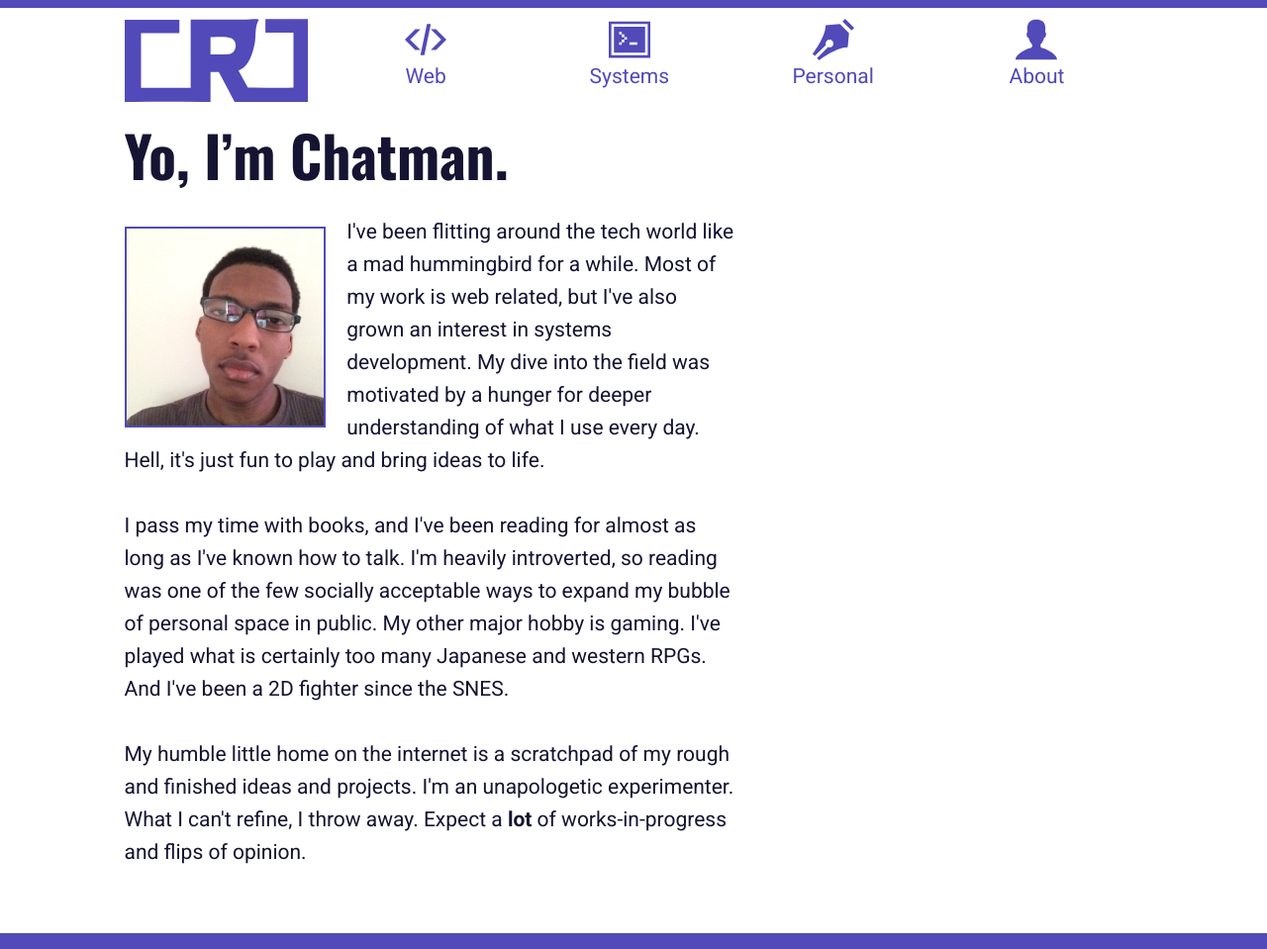
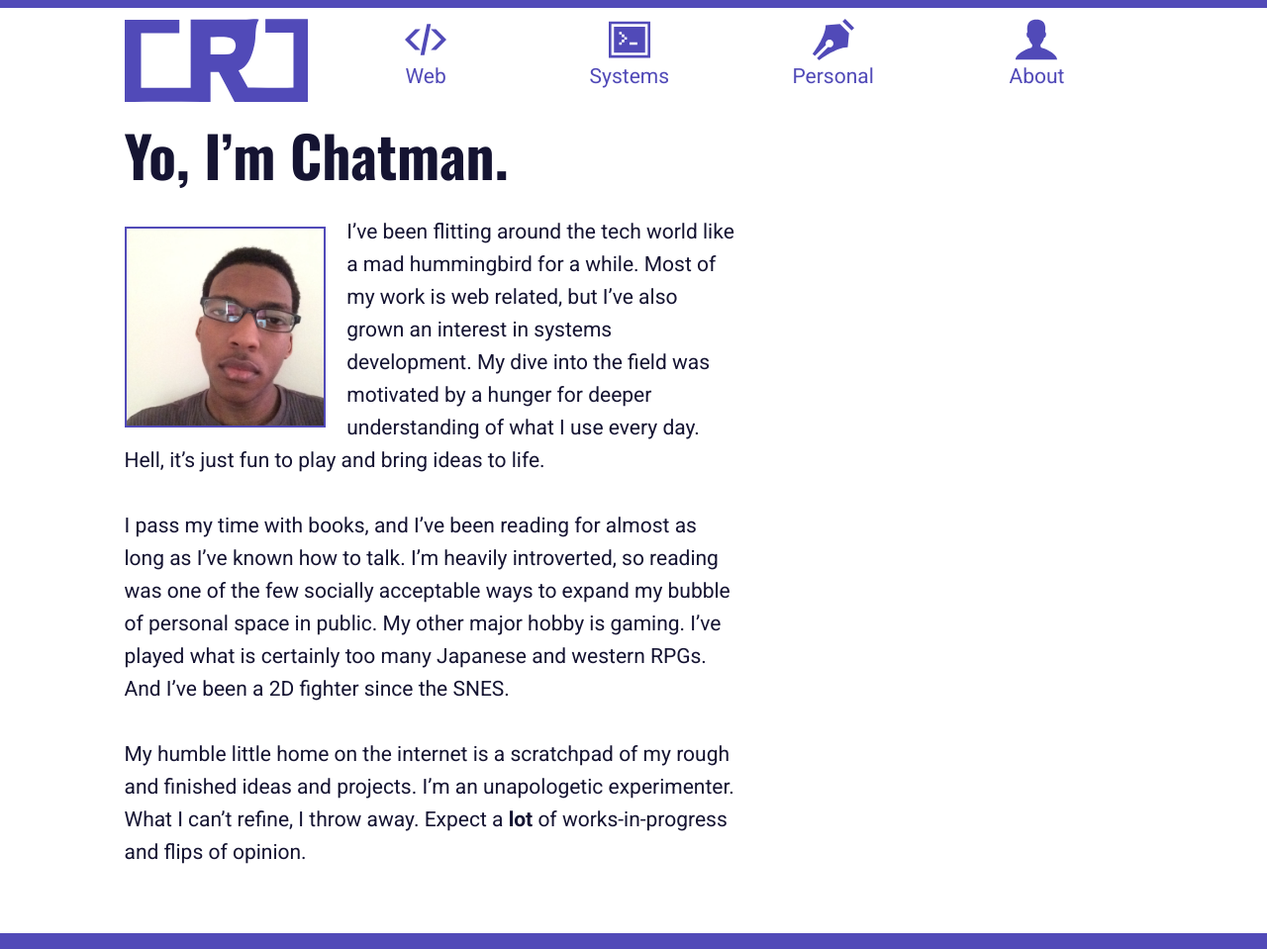
Before and after one commit to chatrjr/chatrjr.github.io, a Jekyll site: the page built from about/index.html, in a window 1280 px wide. Shown: the whole page at 99% size. Built offline with Jekyll 4.4.1, drawn with Linux system fonts in a browser that asks for light colours; Markdown is read by kramdown in place of the engine named in the settings; some of the changed lines change nothing that is shown.

Commit message:
Add proper apostrophes.

```diff
--- a/about/index.html
+++ b/about/index.html
@@ -1,7 +1,7 @@
 ---
 layout: default
 about: true
-title: "I'm Chatman. I made all this."
+title: "I&rsquo;m Chatman. I made all this."
 description: "Find out a bit more about why this site exists."
 sitemap:
   changefreq: monthly
@@ -11,8 +11,8 @@ sitemap:
   <h1 class="about-title node col-5">Yo, I&rsquo;m Chatman.</h1>
   <div class="about-content node col-3">
     <img src="/images/me.jpg" alt="Chatman Richmond Jr." class="about-content-img node sec-col">
-    <p>I've been flitting around the tech world like a mad hummingbird for a while. Most of my work is web related, but I've also grown an interest in systems development. My dive into the field was motivated by a hunger for deeper understanding of what I use every day. Hell, it's just fun to play and bring ideas to life.</p>
-    <p>I pass my time with books, and I've been reading for almost as long as I've known how to talk. I'm heavily introverted, so reading was one of the few socially acceptable ways to expand my bubble of personal space in public. My other major hobby is gaming. I've played what is certainly too many Japanese and western RPGs. And I've been a 2D fighter since the SNES.</p>
-    <p>My humble little home on the internet is a scratchpad of my rough and finished ideas and projects. I'm an unapologetic experimenter. What I can't refine, I throw away. Expect a <strong>lot</strong> of works-in-progress and flips of opinion.</p>
+    <p>I&rsquo;ve been flitting around the tech world like a mad hummingbird for a while. Most of my work is web related, but I&rsquo;ve also grown an interest in systems development. My dive into the field was motivated by a hunger for deeper understanding of what I use every day. Hell, it&rsquo;s just fun to play and bring ideas to life.</p>
+    <p>I pass my time with books, and I&rsquo;ve been reading for almost as long as I&rsquo;ve known how to talk. I&rsquo;m heavily introverted, so reading was one of the few socially acceptable ways to expand my bubble of personal space in public. My other major hobby is gaming. I&rsquo;ve played what is certainly too many Japanese and western RPGs. And I&rsquo;ve been a 2D fighter since the SNES.</p>
+    <p>My humble little home on the internet is a scratchpad of my rough and finished ideas and projects. I&rsquo;m an unapologetic experimenter. What I can&rsquo;t refine, I throw away. Expect a <strong>lot</strong> of works-in-progress and flips of opinion.</p>
   </div>
 </div>
```
